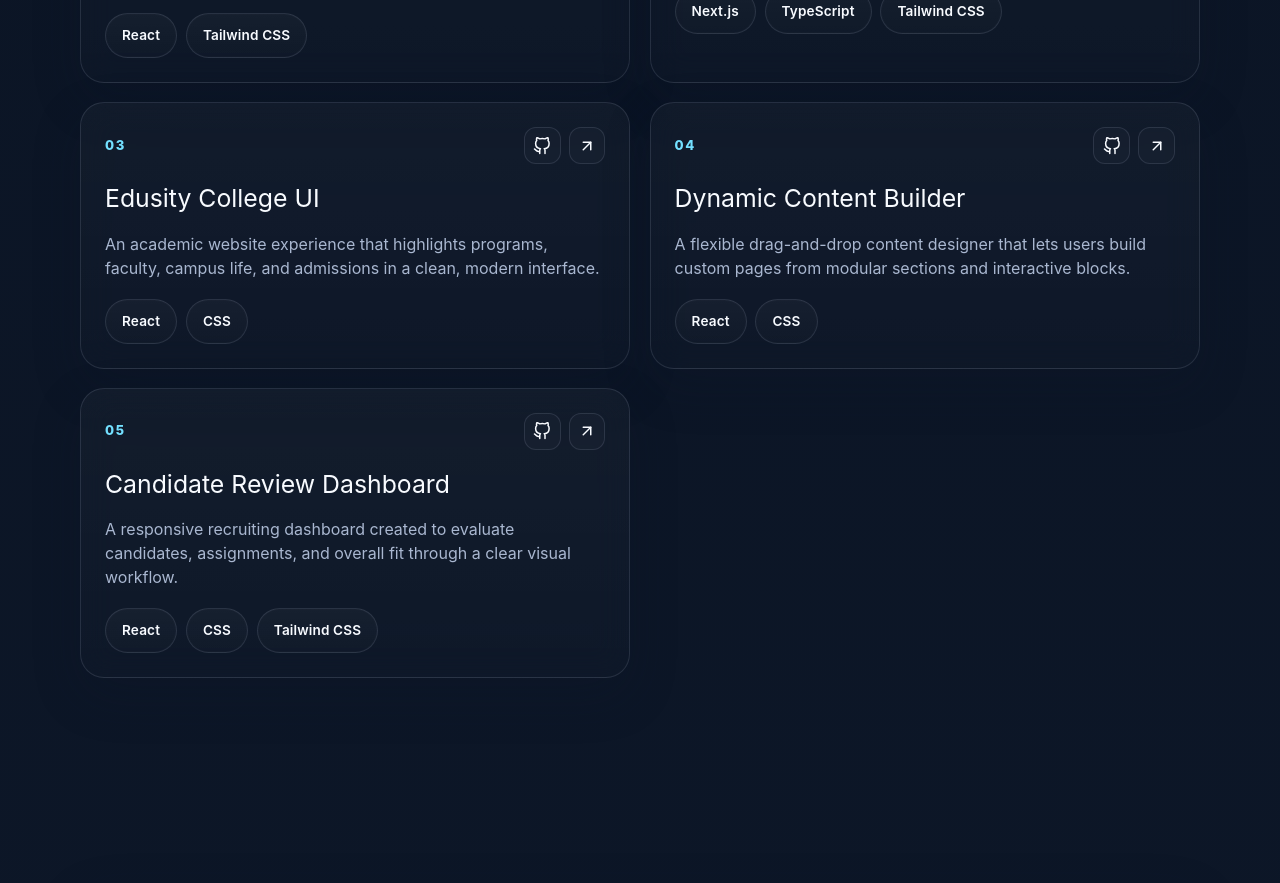
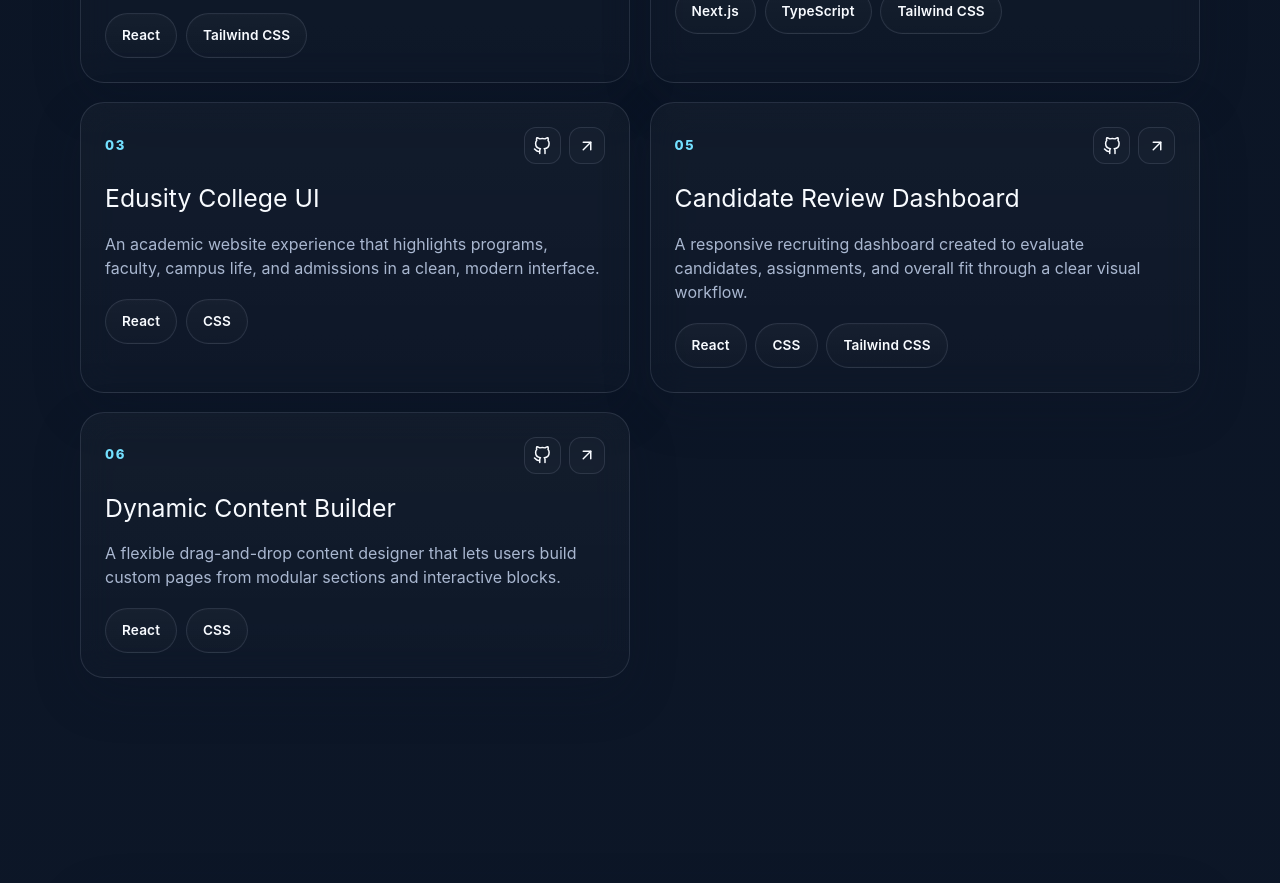
Before and after one commit to nikhildev-webapp/portfolio, a React (Vite) app: page / in a window 1280 px wide. Shown: the part 3240-4123 px from the top of the page. Built offline with nearby package versions, Linux system fonts and the light colour scheme.

Commit message:
Remove duplicate project entry in portfolioData.js
Removed duplicate entry for 'Dynamic Content Builder' and fixed formatting.

```diff
--- a/src/data/portfolioData.js
+++ b/src/data/portfolioData.js
@@ -47,14 +47,7 @@ export const projects = [
     github: "https://github.com/nikhildev-webapp/-Edusity-College-Website",
     demo: "https://magnificent-moonbeam-5dc963.netlify.app/",
   },
-  {
-    title: "Dynamic Content Builder",
-    description:
-      "A flexible drag-and-drop content designer that lets users build custom pages from modular sections and interactive blocks.",
-    tech: ["React", "CSS"],
-    github: "https://github.com/nikhildev-webapp/Dynamice-Content-Builder",
-    demo: "https://dynamice-content-builder.vercel.app/",
-  },
+,
   {
     title: "Candidate Review Dashboard",
     description:
@@ -63,6 +56,14 @@ export const projects = [
     github: "https://github.com/nikhildev-webapp/Canddate-Review-Dashboard",
     demo: "https://dapper-frangipane-825164.netlify.app/",
   },
+    {
+    title: "Dynamic Content Builder",
+    description:
+      "A flexible drag-and-drop content designer that lets users build custom pages from modular sections and interactive blocks.",
+    tech: ["React", "CSS"],
+    github: "https://github.com/nikhildev-webapp/Dynamice-Content-Builder",
+    demo: "https://dynamice-content-builder.vercel.app/",
+  }
 ];
 
 export const stats = [
```
